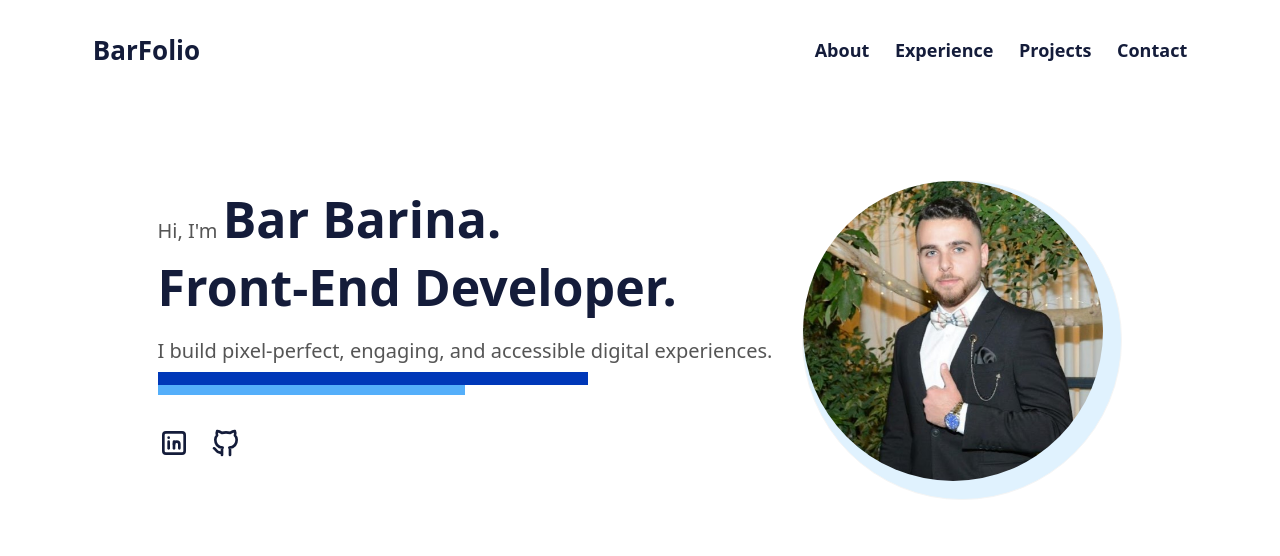
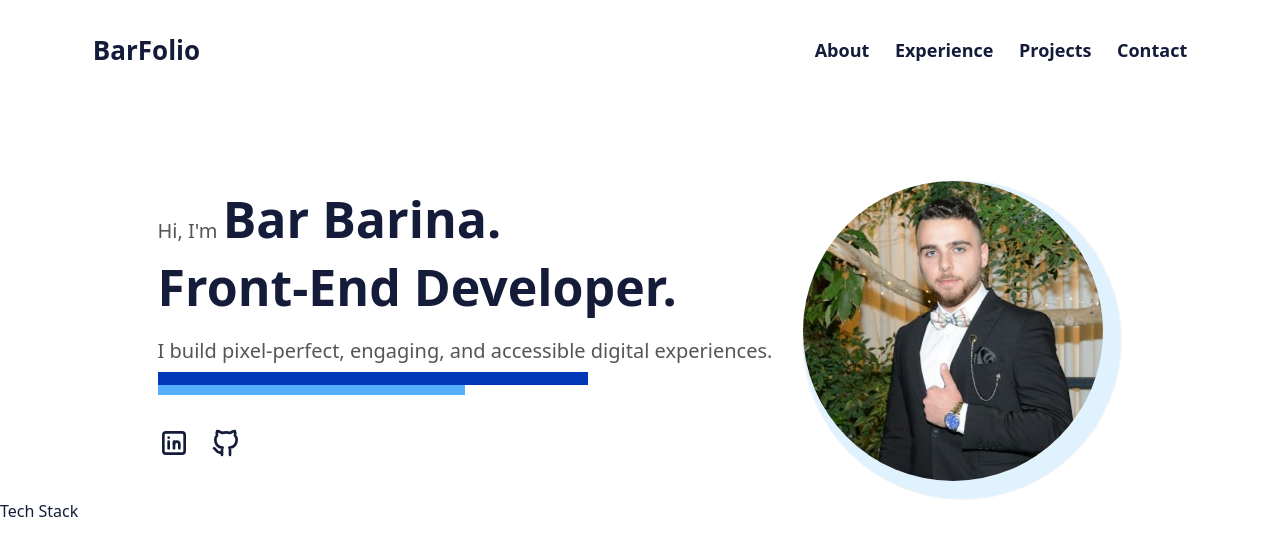
Before and after one commit to Bar-Barina/BarFolio, a React (Vite) app in the folder bar-folio/: page / in a window 1280 px wide. Shown: the top 556 px of the page. Built offline with nearby package versions, Linux system fonts and the light colour scheme.

Commit message:
changed hero layout

```diff
--- a/bar-folio/src/assets/styles/components/_Hero.scss
+++ b/bar-folio/src/assets/styles/components/_Hero.scss
@@ -1,5 +1,6 @@
 .hero-main-section {
   margin: 7rem auto;
+  .hero-main-wrapper {
     gap: 30px;
     .main-text-wrapper {
       h1 {
@@ -54,6 +55,7 @@
         border-radius: 50%;
       }
     }
+  }
 
   .devices {
     width: 40%;
--- a/bar-folio/src/components/Hero.jsx
+++ b/bar-folio/src/components/Hero.jsx
@@ -4,7 +4,8 @@ import { getSvg } from '../services/svg.service'
 
 const Hero = () => {
   return (
-    <section className='hero-main-section flex auto-center'>
+    <section className='hero-main-section'>
+      <section className='hero-main-wrapper flex auto-center'>
         <div className='main-text-wrapper'>
           <h1>
             <span>Hi, I'm </span>
@@ -40,13 +41,12 @@ const Hero = () => {
         <div className='img-background'>
           <img src={MyImg} alt='avatar' className='avatar' />
         </div>
+      </section>
+      <div className='skills'>
+        <span>Tech Stack</span>
+      </div>
 
-      {/* <img
-        src='https://mattfarley.ca/img/hero-devices.svg'
-        alt='avatar'
-        className='devices'
-      />
-      <div className='purple-div flex column'> */}
+      {/* <div className='purple-div flex column'> */}
       {/* <h3>Hi, I’m Bar. Nice to meet you.</h3>
         <p>
           A Front-End developer at day, and a professional wrestler at night who
```
Lines whose indentation alone changed are shown as unchanged.
